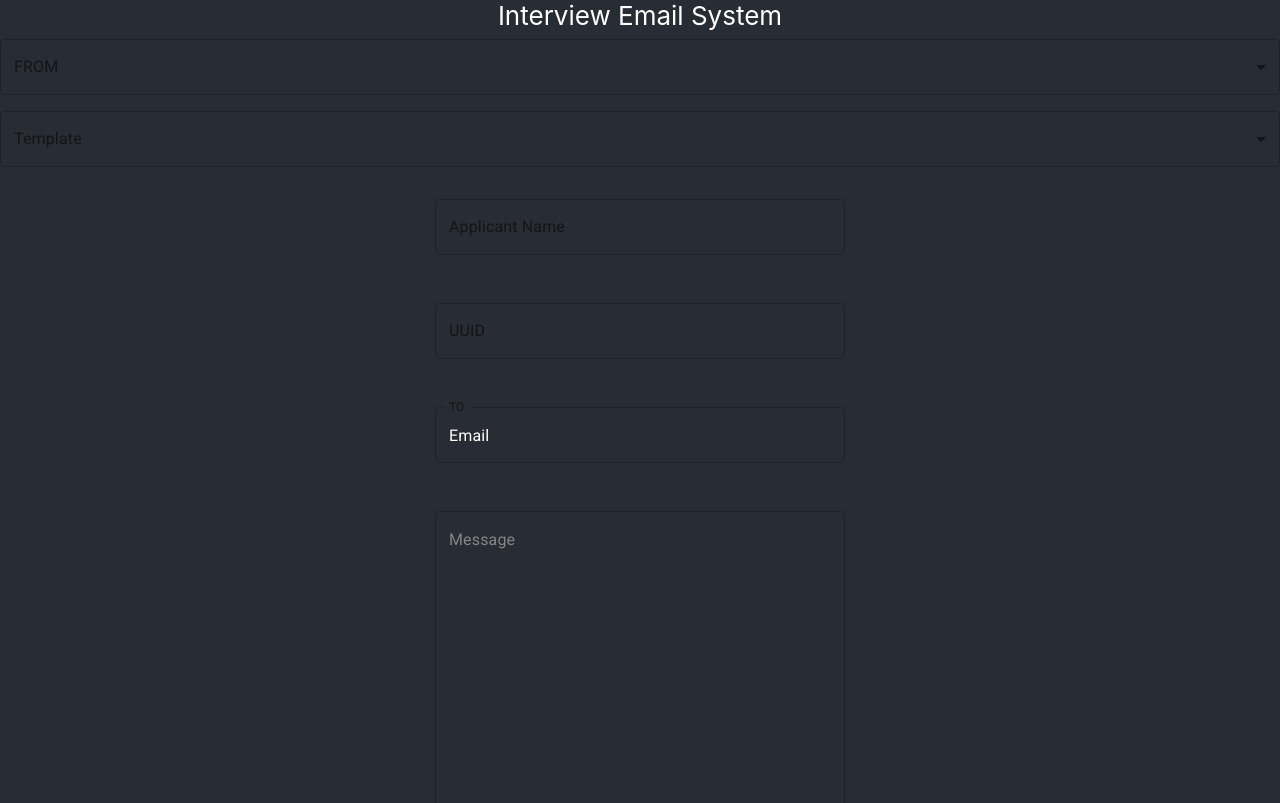
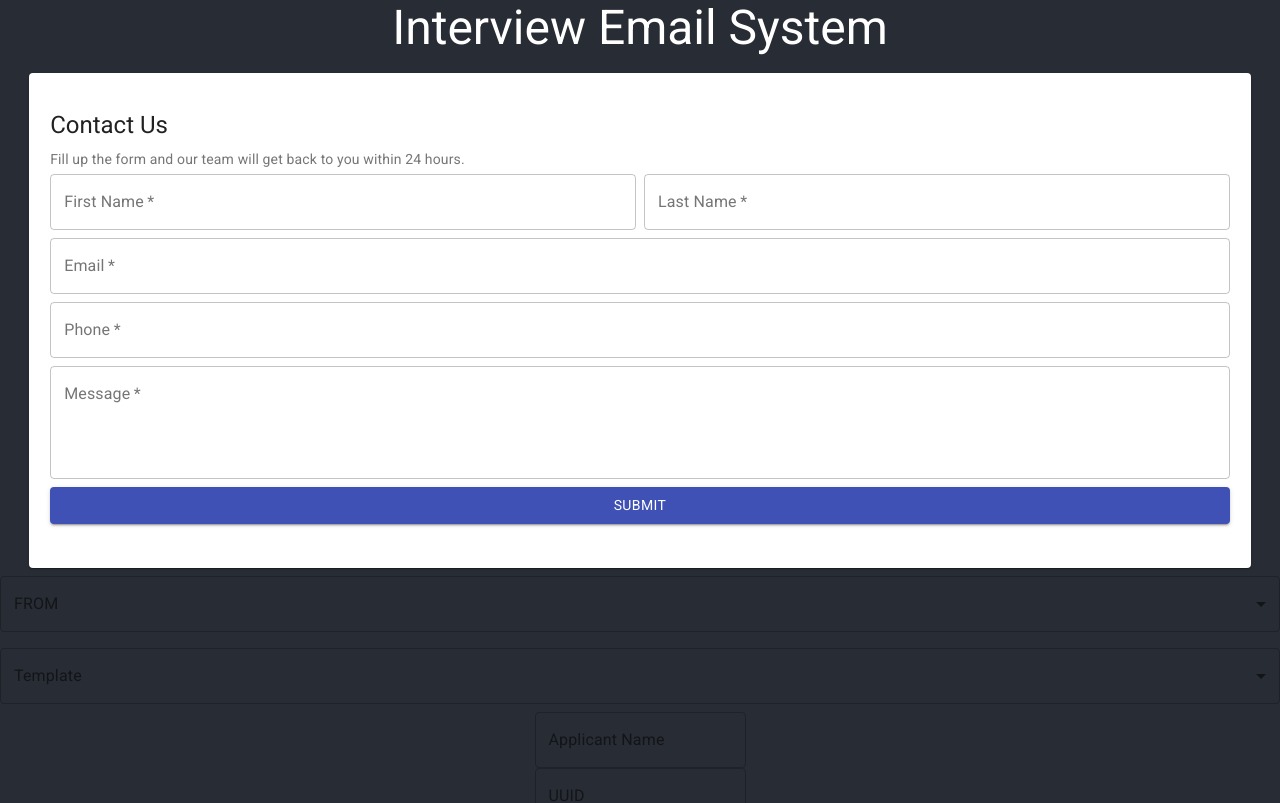
Before and after one commit to leochoo/react-mailer-mvp, a React (Create React App) app: page / in a window 1280 px wide. Shown: the top 803 px of the page. Built offline with nearby package versions, Linux system fonts and the light colour scheme.

Commit message:
contact us template added

```diff
--- a/src/App.tsx
+++ b/src/App.tsx
@@ -11,6 +11,10 @@ import {
   InputLabel,
   Select,
   MenuItem,
+  Grid,
+  Card,
+  CardContent,
+  Typography,
 } from "@material-ui/core";
 import DeleteIcon from "@material-ui/icons/Delete";
 import SendIcon from "@material-ui/icons/Send";
@@ -21,8 +25,8 @@ const useStyles = makeStyles((theme: Theme) =>
   createStyles({
     root: {
       "& .MuiTextField-root": {
-        margin: theme.spacing(3),
-        width: "25ch",
+        // margin: theme.spacing(3),
+        // width: "25ch",
       },
     },
     input: {
@@ -70,7 +74,91 @@ function App() {
   return (
     <div className={classes.root}>
       <body className="App-body">
-        <div>Interview Email System</div>
+        <Typography gutterBottom variant="h3" align="center">
+          Interview Email System
+        </Typography>
+        <Grid>
+          <Card style={{ padding: "20px 5px", margin: "0 auto" }}>
+            <CardContent>
+              <Typography gutterBottom variant="h5">
+                Contact Us
+              </Typography>
+              <Typography
+                variant="body2"
+                color="textSecondary"
+                component="p"
+                gutterBottom
+              >
+                Fill up the form and our team will get back to you within 24
+                hours.
+              </Typography>
+              <form>
+                <Grid container spacing={1}>
+                  <Grid xs={12} sm={6} md={6} item>
+                    <TextField
+                      placeholder="Enter first name"
+                      label="First Name"
+                      variant="outlined"
+                      fullWidth
+                      required
+                    />
+                  </Grid>
+                  <Grid xs={12} sm={6} md={6} item>
+                    <TextField
+                      placeholder="Enter last name"
+                      label="Last Name"
+                      variant="outlined"
+                      fullWidth
+                      required
+                    />
+                  </Grid>
+                  <Grid item xs={12}>
+                    <TextField
+                      type="email"
+                      placeholder="Enter email"
+                      label="Email"
+                      variant="outlined"
+                      fullWidth
+                      required
+                    />
+                  </Grid>
+                  <Grid item xs={12}>
+                    <TextField
+                      type="number"
+                      placeholder="Enter phone number"
+                      label="Phone"
+                      variant="outlined"
+                      fullWidth
+                      required
+                    />
+                  </Grid>
+                  <Grid item xs={12}>
+                    <TextField
+                      label="Message"
+                      multiline
+                      rows={4}
+                      placeholder="Type your message here"
+                      variant="outlined"
+                      fullWidth
+                      required
+                    />
+                  </Grid>
+                  <Grid item xs={12}>
+                    <Button
+                      type="submit"
+                      variant="contained"
+                      color="primary"
+                      fullWidth
+                    >
+                      Submit
+                    </Button>
+                  </Grid>
+                </Grid>
+              </form>
+            </CardContent>
+          </Card>
+        </Grid>
+
         <FormControl variant="outlined" className={classes.formControl}>
           <InputLabel id="sender-inputlabel-id">FROM</InputLabel>
           <Select
```
